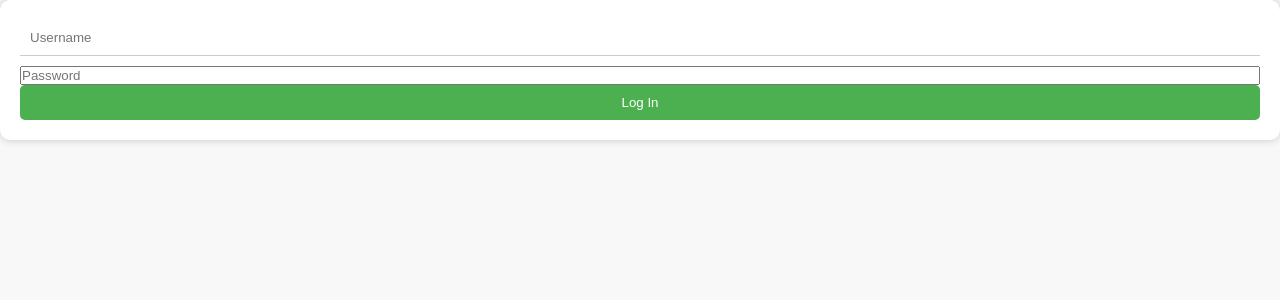
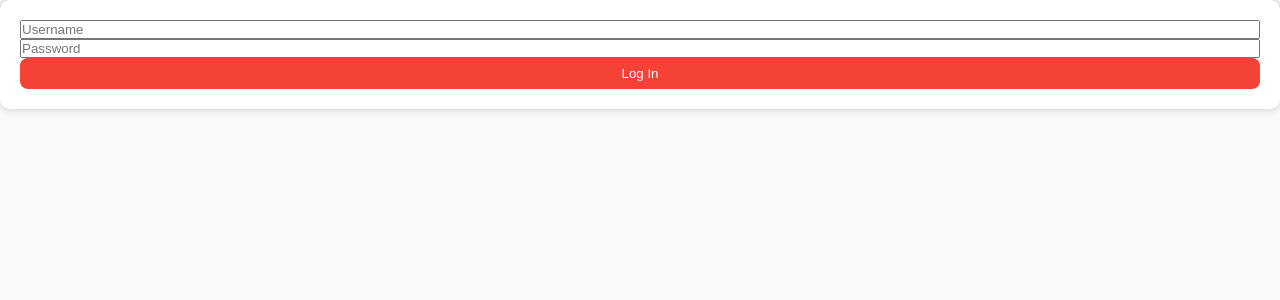
Before and after one commit to MakenaG/To-Do-app, a React (Create React App) app: page / in a window 1280 px wide. Shown: the top 300 px of the page. Built offline with nearby package versions, Linux system fonts and the light colour scheme.

Commit message:
styles.css update

```diff
--- a/src/components/styles.css
+++ b/src/components/styles.css
@@ -6,8 +6,10 @@
   }
 
   body {
-    font-family: Arial, sans-serif;
-    background-color: #f8f8f8;
+    font-family: 'Segoe UI', Tahoma, Geneva, Verdana, sans-serif;
+    background-color: #f9f9f9;
+    margin: 0;
+    padding: 0;
   }
 
   .container {
@@ -26,22 +28,23 @@
     border-radius: 10px;
     box-shadow: 0px 0px 10px rgba(0, 0, 0, 0.2);
   }
-
-  form input[type="text"] {
-      padding:10px;
-      margin-bottom:10px;
-      border:none;
-      border-bottom:1px solid #ccc;
+  .login-form input[type="text"],
+  .login-form input[type="password"] {
+    width: 100%;
+    padding: 10px;
+    border: none;
+    border-radius: 5px;
+    margin-bottom: 20px;
   }
 
-  form button[type="submit"] {
-      padding:10px;
-      background-color:#4caf50;
-      color:#fff;
-      border:none;
-      border-radius:5px;
-      cursor:pointer;
-      transition:background-color .3s ease-in-out
+  .login-form button[type="submit"] {
+    padding: 10px;
+    background-color: #008080;
+    color: #fff;
+    border: none;
+    border-radius: 5px;
+    cursor: pointer;
+    transition: all 0.3s ease-in-out;
   }
 
   form button[type="submit"]:hover {
```
